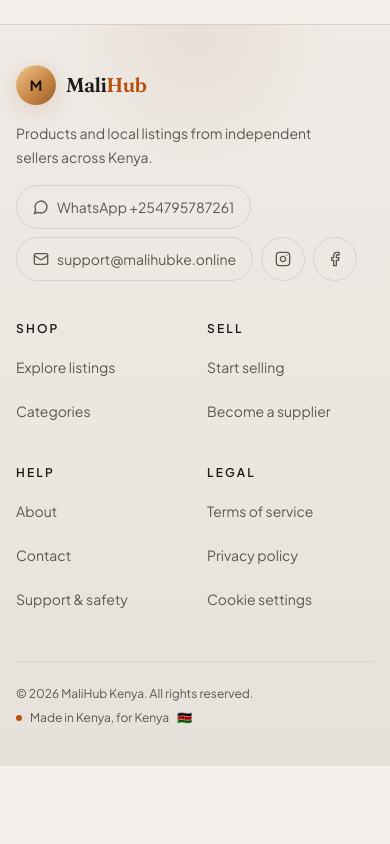
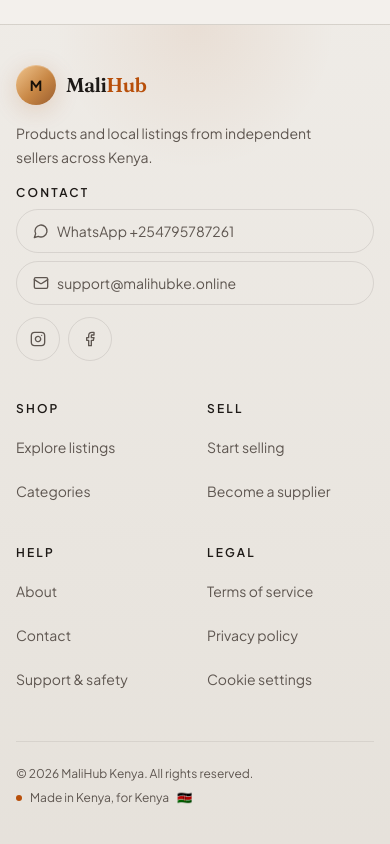
Before and after one commit to Manu-del-source/Malihub--kenya, a Next.js app: page / in a window 390 px wide. Shown: the part 4532-5376 px from the top of the page. Before the commit the page ends 5298 px from the top, so only its background shows below. Built offline with nearby package versions, Linux system fonts and the light colour scheme; no server answers; the database is empty.

Commit message:
ux: clarify footer contact layout on mobile

```diff
--- a/src/components/landing/site-footer.tsx
+++ b/src/components/landing/site-footer.tsx
@@ -32,27 +32,34 @@ export function SiteFooter() {
             <p className="max-w-xs text-sm leading-6 text-muted-foreground">
               Products and local listings from independent sellers across Kenya.
             </p>
-            <div className="flex flex-wrap items-center gap-2">
+            <div className="w-full max-w-xl">
+              <h3 className="mb-2 text-xs font-semibold uppercase tracking-[0.18em] text-foreground">Contact</h3>
+              <div className="grid grid-cols-1 gap-2 sm:grid-cols-2">
                 <a
                   href={SUPPORT_WHATSAPP_URL}
                   target="_blank"
                   rel="noopener noreferrer"
-                className={`inline-flex min-h-11 items-center gap-2 rounded-full border border-foreground/10 px-4 text-sm text-muted-foreground transition-colors hover:border-primary-400/50 hover:text-primary-400 ${FOCUS}`}
+                  className={`inline-flex min-h-11 min-w-0 items-center gap-2 rounded-xl border border-foreground/10 px-4 py-2 text-sm text-muted-foreground transition-colors hover:border-primary-400/50 hover:text-primary-400 ${FOCUS}`}
                 >
-                <MessageCircle className="h-4 w-4" aria-hidden /> WhatsApp {SUPPORT_WHATSAPP}
+                  <MessageCircle className="h-4 w-4 shrink-0" aria-hidden />
+                  <span>WhatsApp {SUPPORT_WHATSAPP}</span>
                 </a>
                 <a
                   href={SUPPORT_MAILTO}
-                className={`inline-flex min-h-11 items-center gap-2 rounded-full border border-foreground/10 px-4 text-sm text-muted-foreground transition-colors hover:border-primary-400/50 hover:text-primary-400 ${FOCUS}`}
+                  className={`inline-flex min-h-11 min-w-0 items-center gap-2 rounded-xl border border-foreground/10 px-4 py-2 text-sm text-muted-foreground transition-colors hover:border-primary-400/50 hover:text-primary-400 ${FOCUS}`}
                 >
-                <Mail className="h-4 w-4" aria-hidden /> {SUPPORT_EMAIL}
+                  <Mail className="h-4 w-4 shrink-0" aria-hidden />
+                  <span className="break-all">{SUPPORT_EMAIL}</span>
                 </a>
+              </div>
+              <div className="mt-3 flex items-center gap-2">
                 <a href={INSTAGRAM_URL} target="_blank" rel="noopener noreferrer" aria-label="Follow MaliHub on Instagram" className={ICON_BUTTON}>
                   <Instagram className="h-4 w-4" aria-hidden />
                 </a>
                 <a href={FACEBOOK_URL} target="_blank" rel="noopener noreferrer" aria-label="Follow MaliHub on Facebook" className={ICON_BUTTON}>
                   <Facebook className="h-4 w-4" aria-hidden />
                 </a>
+              </div>
             </div>
           </div>
 
```
Lines whose indentation alone changed are shown as unchanged.
